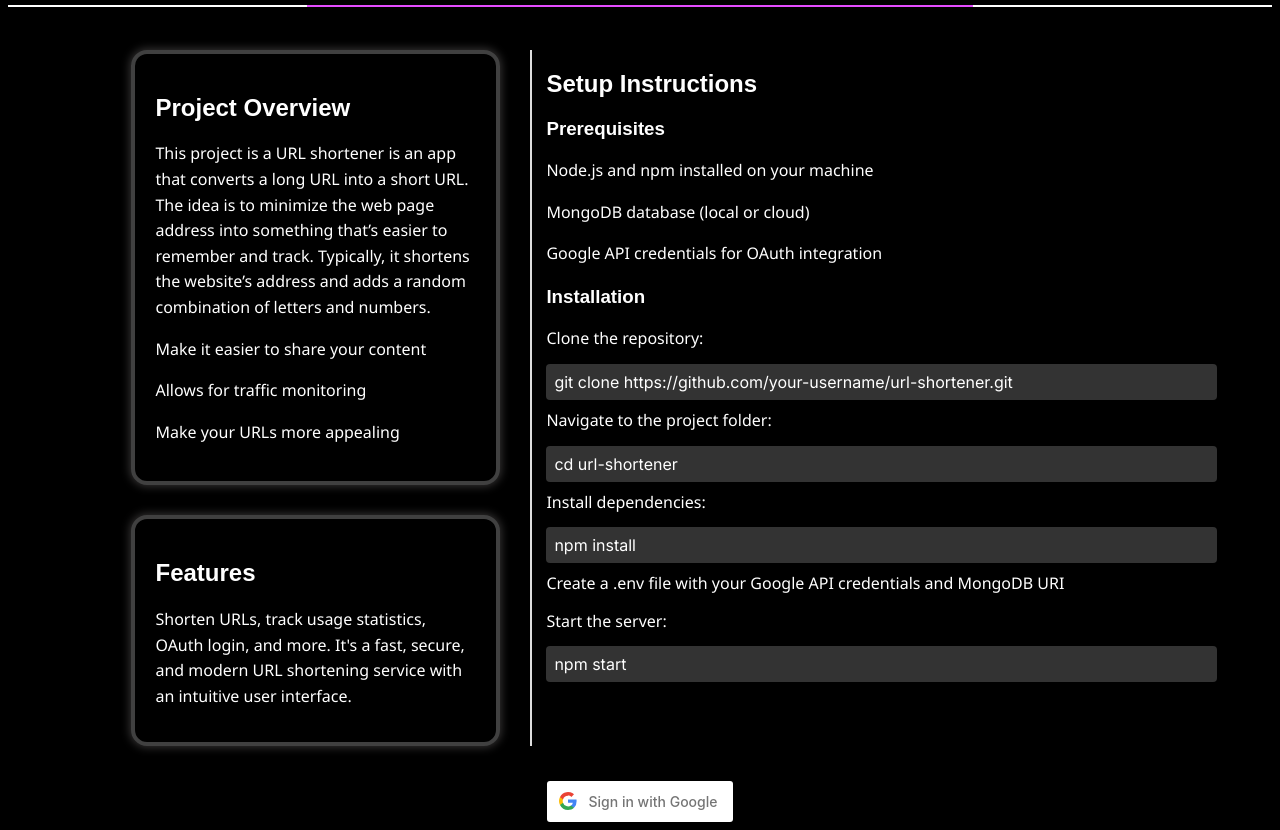
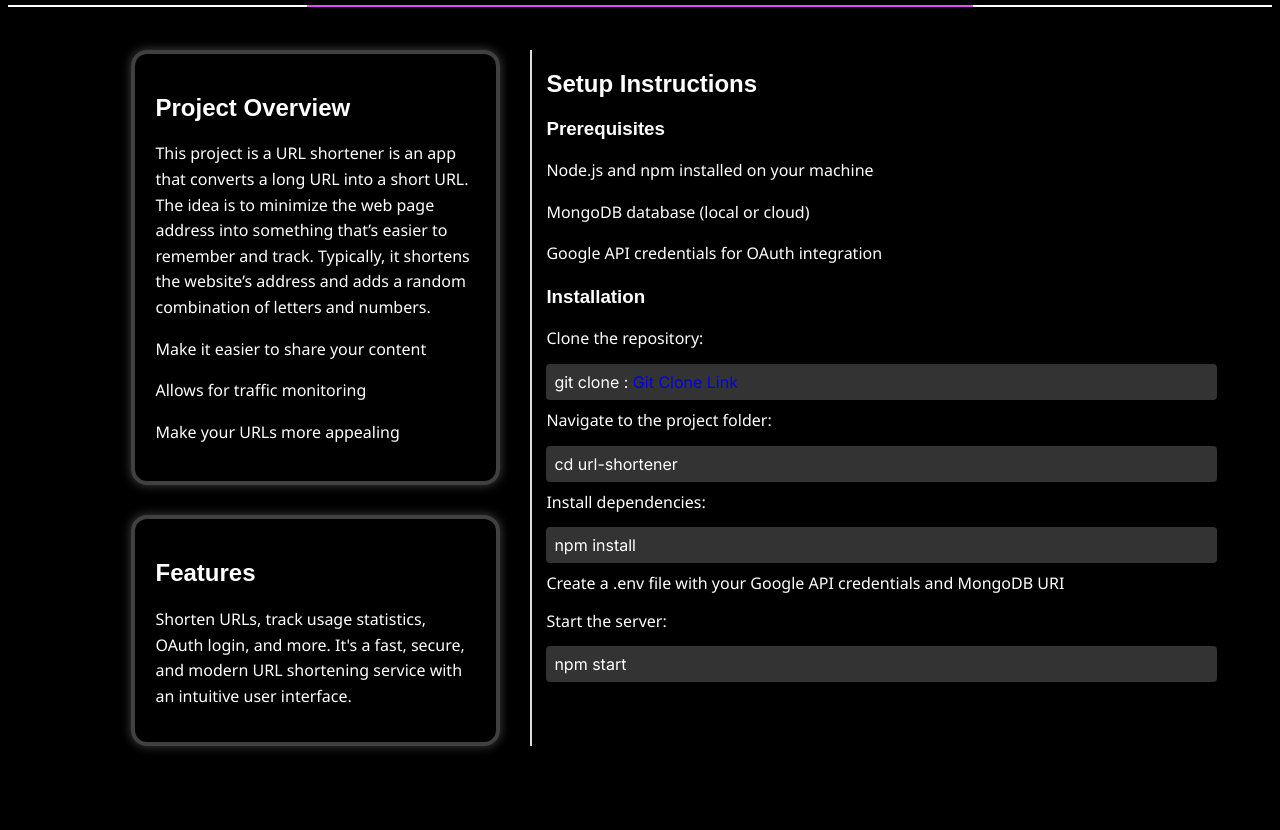
Before and after one commit to GowthamaViknesh/The-Alter-Office, a website: page src/views/index.html in a window 1280 px wide. Shown: the part 195-1025 px from the top of the page. After the commit the page ends 984 px from the top, so only its background shows below. Drawn offline with Linux system fonts and the light colour scheme.

Commit message:
Changes in config file and html

```diff
--- a/src/config/passport.config.js
+++ b/src/config/passport.config.js
@@ -21,7 +21,7 @@ passport.serializeUser((user, done) => {
     done(null, user);
 });
 
-passport.deserializeUser((id, done) => {
+passport.deserializeUser((user, done) => {
     done(null, user);
 });
 
--- a/src/services/analytics.service.js
+++ b/src/services/analytics.service.js
@@ -7,7 +7,7 @@ export const trackAnalytics = async (req, alias, id) => {
         const userId = id;
         const { ip = "Unknown", geolocation = {}, device = {} } = clientInfo;
 
-        let urlData = await _findOne({ customAlias: alias });
+        let urlData = await Analytics.findOne({ customAlias: alias });
 
         if (!urlData) {
             console.error(`❌ Error: No URL data found for alias: ${alias}`);
--- a/src/views/index.html
+++ b/src/views/index.html
@@ -342,7 +342,6 @@
     </style>
   </head>
   <body>
-    <!-- Rest of the HTML remains the same -->
     <div class="content">
       <h4 class="title">
         <i class="fa-brands fa-suse" style="margin-right: 3%"></i>Welcome to
@@ -405,7 +404,7 @@
           <h3>Installation</h3>
           <div class="setup-instructions">
             <p>Clone the repository:</p>
-            <code>git clone https://github.com/your-username/url-shortener.git</code>
+            <code>git clone : <a href="https://github.com/GowthamaViknesh/The-Alter-Office.git" style="text-decoration: none;">Git Clone Link</a></code>
             <p>Navigate to the project folder:</p>
             <code>cd url-shortener</code>
             <p>Install dependencies:</p>
@@ -417,13 +416,5 @@
         </section>
       </div>
     </div>
-
-    <button
-      type="button"
-      class="login-with-google-btn"
-      onclick="location.href='/api/auth/google'"
-    >
-      Sign in with Google
-    </button>
   </body>
 </html>
```
